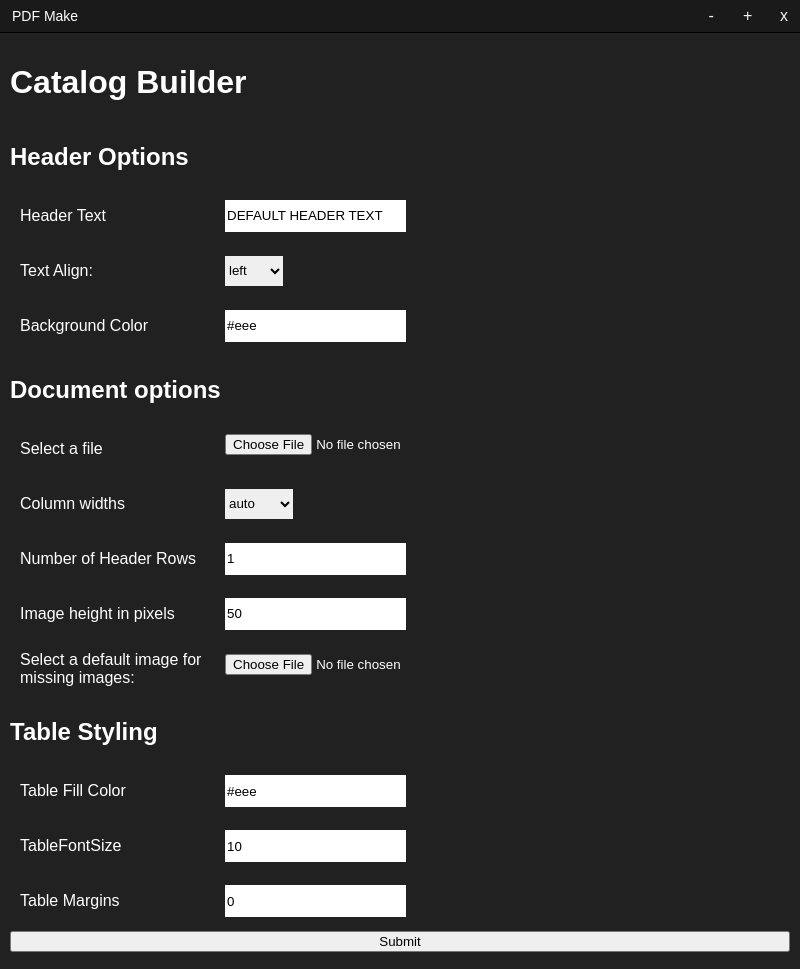
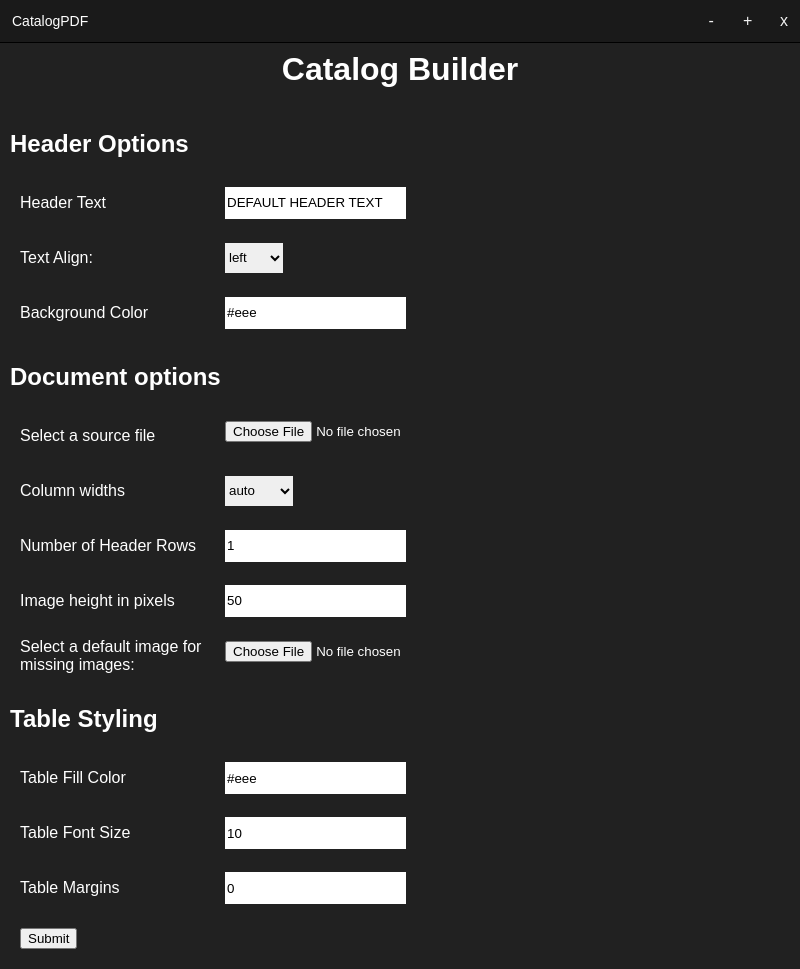
Before and after one commit to shawnmuzick/NodeJS-Product-Catalog, an Electron app: page public/index.html in a window 800 px wide. Drawn offline with Linux system fonts and the light colour scheme.

Commit message:
misc styling

```diff
--- a/app.js
+++ b/app.js
@@ -12,7 +12,7 @@ async function createWindow() {
 	});
 
 	win.loadFile('./public/index.html');
-	win.webContents.openDevTools();
+	//win.webContents.openDevTools();
 }
 
 app.whenReady().then(createWindow);
--- a/package.json
+++ b/package.json
@@ -1,7 +1,7 @@
 {
 	"name": "pdfmake",
 	"version": "1.0.0",
-	"description": "",
+	"description": "A simple utility to create a pdf from an excel sheet",
 	"main": "app.js",
 	"dependencies": {
 		"pdfmake": "^0.1.68",
@@ -21,7 +21,8 @@
 	"build": {
 		"appId": "Product Catalog",
 		"win": {
-			"target": "NSIS"
+			"target": "NSIS",
+			"icon": "./public/icons/winIcon.png"
 		}
 	}
 }
--- a/public/index.html
+++ b/public/index.html
@@ -8,7 +8,7 @@
 	</head>
 	<body>
 		<div id="title-bar">
-			<div id="title">PDF Make</div>
+			<div id="title">CatalogPDF</div>
 			<div class="title-bar-btns">
 				<button id="min-btn">-</button>
 				<button id="max-btn">+</button>
@@ -48,7 +48,7 @@
 				<section>
 					<h2>Document options</h2>
 					<div class="formGroup">
-						<label for="file"> Select a file </label>
+						<label for="file"> Select a source file </label>
 						<input type="file" id="file" />
 					</div>
 					<div class="formGroup">
@@ -90,7 +90,7 @@
 						/>
 					</div>
 					<div class="formGroup">
-						<label for="tableFontSize">TableFontSize</label>
+						<label for="tableFontSize">Table Font Size</label>
 						<input
 							type="number"
 							id="tableFontSize"
--- a/public/styles.css
+++ b/public/styles.css
@@ -16,18 +16,29 @@ body {
 }
 main {
 	padding: 10px;
+	margin-top: 20px;
+}
+h1 {
+	text-align: center;
 }
 #title-bar {
 	-webkit-app-region: drag;
 	height: 32px;
-	padding: 0px;
+	padding: 5px;
 	margin: 0px;
 	background-color: #1a1a1a;
 	border-bottom: solid 1px black;
+	position: fixed;
+	top: 0;
+	bottom: 0;
+	left: 0;
+	right: 0;
+	display: flex;
+	align-items: center;
+	margin-bottom: 5px;
 }
 #title {
 	position: fixed;
-	top: 0px;
 	left: 12px;
 	line-height: 32px;
 	font-size: 14px;
@@ -56,7 +67,6 @@ a {
 .title-bar-btns {
 	-webkit-app-region: no-drag;
 	position: fixed;
-	top: 0px;
 	right: 0px;
 }
 form {
@@ -67,6 +77,10 @@ form input,
 form select {
 	border: 0px;
 	height: 30px;
+}
+form button {
+	width: max-content;
+	margin: 10px;
 }
 .formGroup {
 	display: flex;
--- a/windowHandler.js
+++ b/windowHandler.js
@@ -23,7 +23,7 @@ const windowHandler = (file, options, headerOptions) => {
 
 	const startTime = process.hrtime();
 	const document = printer.createPdfKitDocument(definition);
-	document.pipe(fs.createWriteStream('./test.pdf'));
+	document.pipe(fs.createWriteStream('./catalog.pdf'));
 	document.end();
 	const endTime = process.hrtime(startTime);
 	console.info('Total Execution Time %ds %dms', endTime[0], endTime[1] / 1000000);
```
Also changed, not shown: public/icons/winIcon.png (added), 1 other file.
